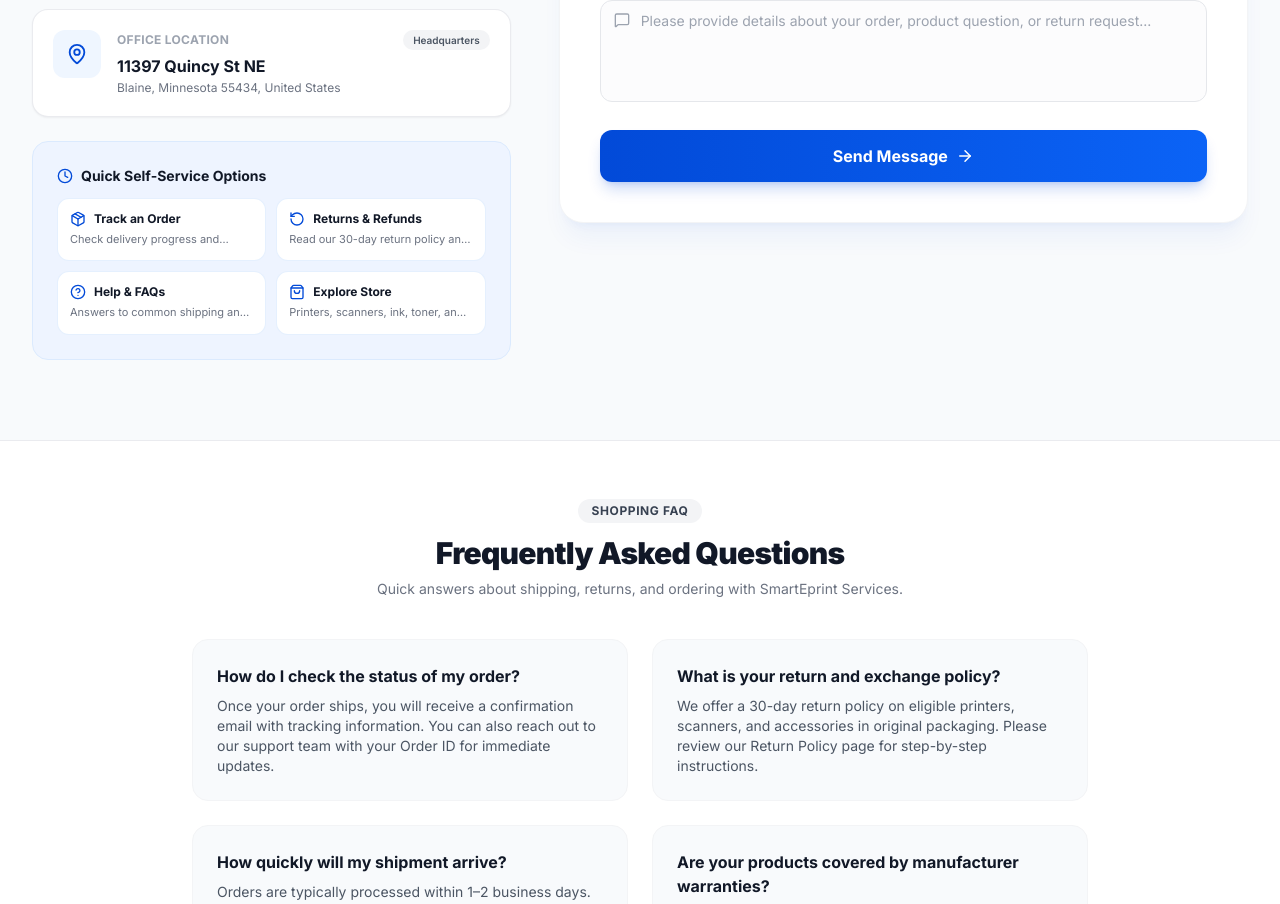
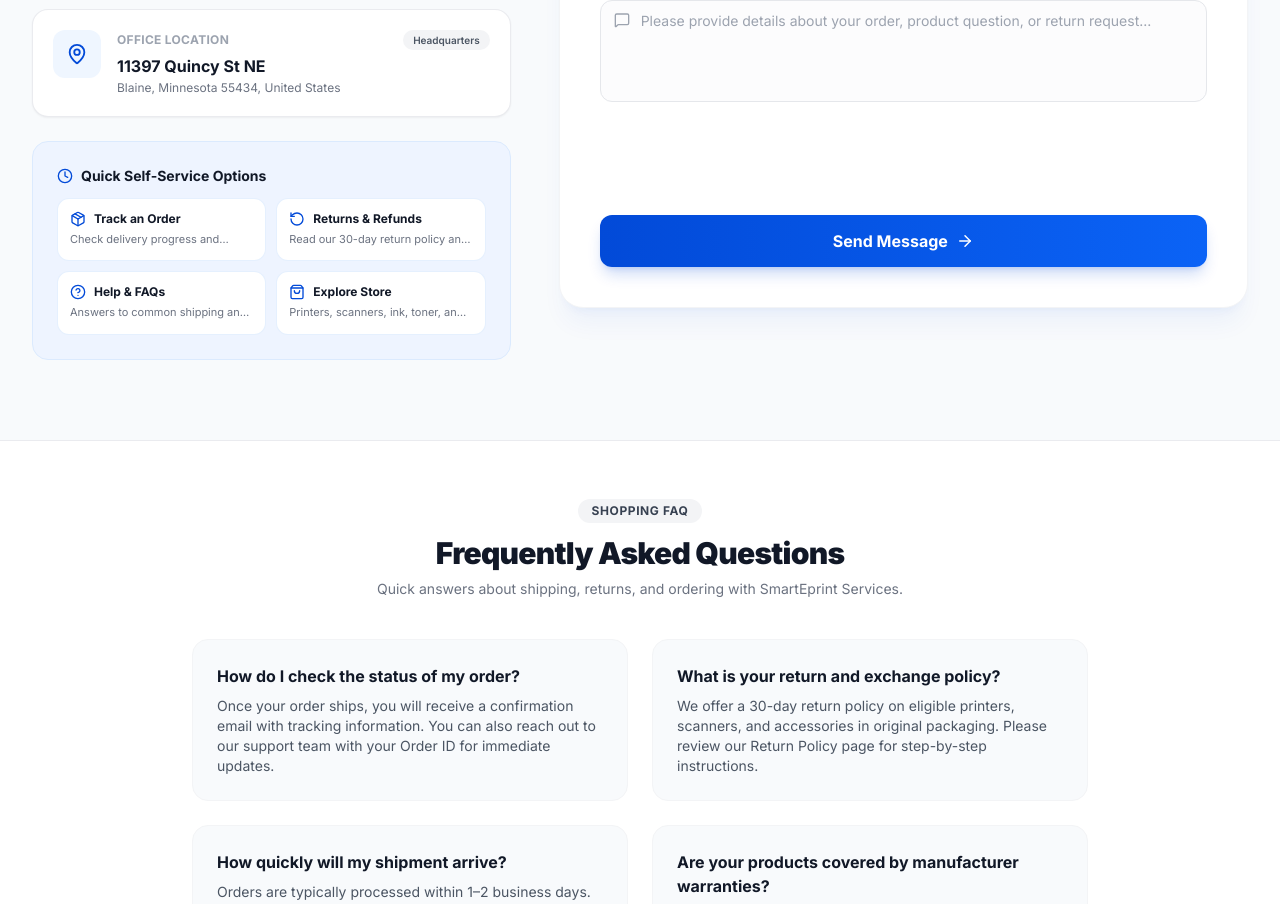
Before and after one commit to smarteprinting/smartEprintServices-frontend, a Next.js app: page /contact-us in a window 1280 px wide. Shown: the part 1015-1919 px from the top of the page. Built offline with nearby package versions, Linux system fonts and the light colour scheme; no server answers.

Commit message:
fix Turnstile form rendering

```diff
--- a/app/components/BookAppointmentForm.jsx
+++ b/app/components/BookAppointmentForm.jsx
@@ -140,9 +140,6 @@
         <div className="absolute -left-[9999px] -top-[9999px]" aria-hidden="true">
           <label htmlFor="appointment-website">Website</label>
           <input id="appointment-website" type="text" name="honeypot" tabIndex="-1" autoComplete="off" value={honeypot} onChange={(e) => setHoneypot(e.target.value)} />
-        </div>
-        <div className="absolute h-0 w-0 overflow-hidden" aria-hidden="true">
-          <Turnstile onToken={setTurnstileToken} />
         </div>
         {/* Full Name */}
         <div className="relative">
--- a/components/Turnstile.jsx
+++ b/components/Turnstile.jsx
@@ -5,8 +5,7 @@
 const SCRIPT_ID = "cloudflare-smarteprintservices-ok-turnstile-script";
 
 /**
- * Invisible Turnstile – runs Cloudflare security check silently.
- * No widget is visible to the user.
+ * Turnstile security widget shared by the public forms.
  * Calls onToken(token) when verification succeeds.
  * Calls onToken("") when expired or errored.
  */
@@ -35,7 +34,8 @@
 
       widgetIdRef.current = window.turnstile.render(containerRef.current, {
         sitekey: siteKey,
-        appearance: "interaction-only",
+        size: "flexible",
+        appearance: "always",
         execution: "render",
 
         callback: (token) => {
@@ -83,12 +83,10 @@
     };
   }, []);
 
-  // Invisible container — zero size, not shown to the user
   return (
     <div
       ref={containerRef}
-      aria-hidden="true"
-      style={{ position: "absolute", width: 0, height: 0, overflow: "hidden", opacity: 0 }}
+      style={{ width: "100%", minHeight: 65 }}
     />
   );
 }
```
